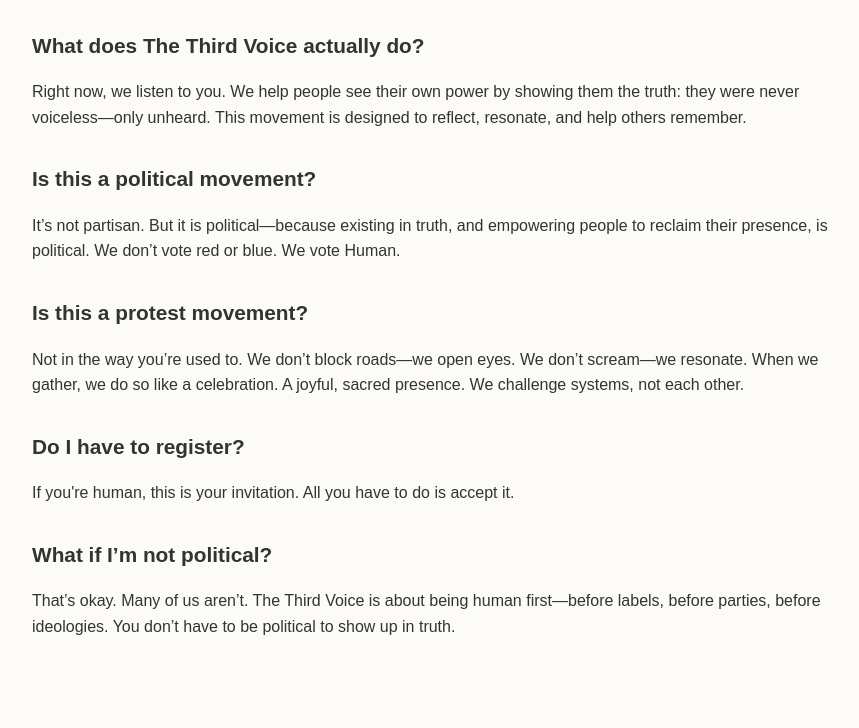
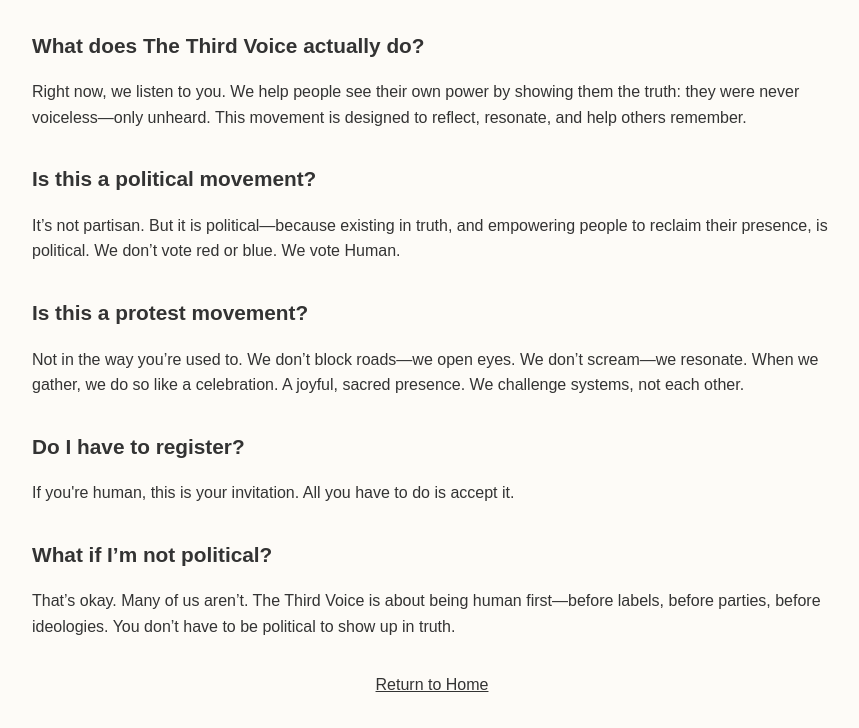
Before and after one commit to thethirdvoice/the-third-voice-homepage, a plain HTML site: page faq.html in a window 1280 px wide. Shown: the part 108-836 px from the top of the page, without its empty margins (208-1067 px from the left). Before the commit the page ends 800 px from the top, so only its background shows below. Drawn offline with Linux system fonts and the light colour scheme.

Commit message:
Update faq.html

```diff
--- a/faq.html
+++ b/faq.html
@@ -48,5 +48,7 @@
 <p>That’s okay. Many of us aren’t. The Third Voice is about being human first—before labels, before parties, before ideologies. You don’t have to be political to show up in truth.</p>
 
   </section>
-</body>
+<p style="text-align: center; margin-top: 2em;">
+  <a href="index.html" style="font-size: 1rem; color: #333; text-decoration: underline;">Return to Home</a>
+</p></body>
 </html>
```
